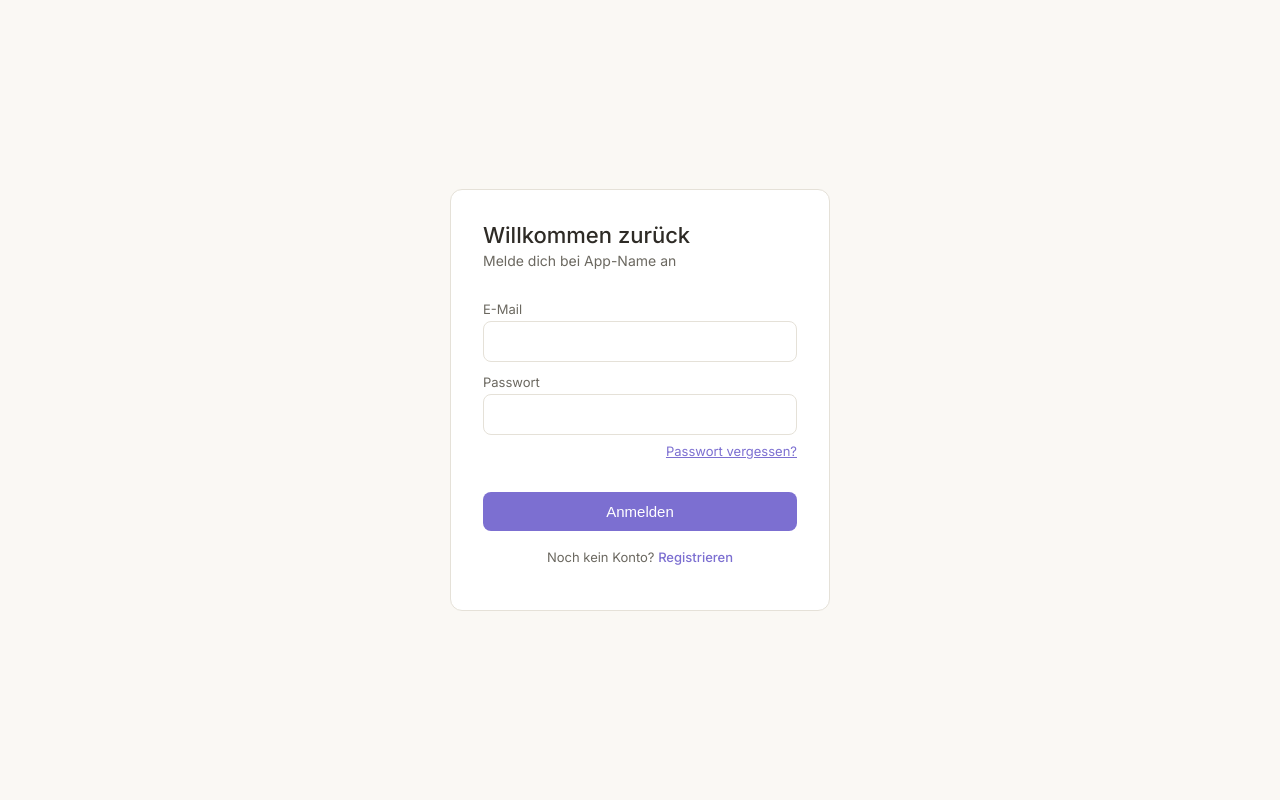
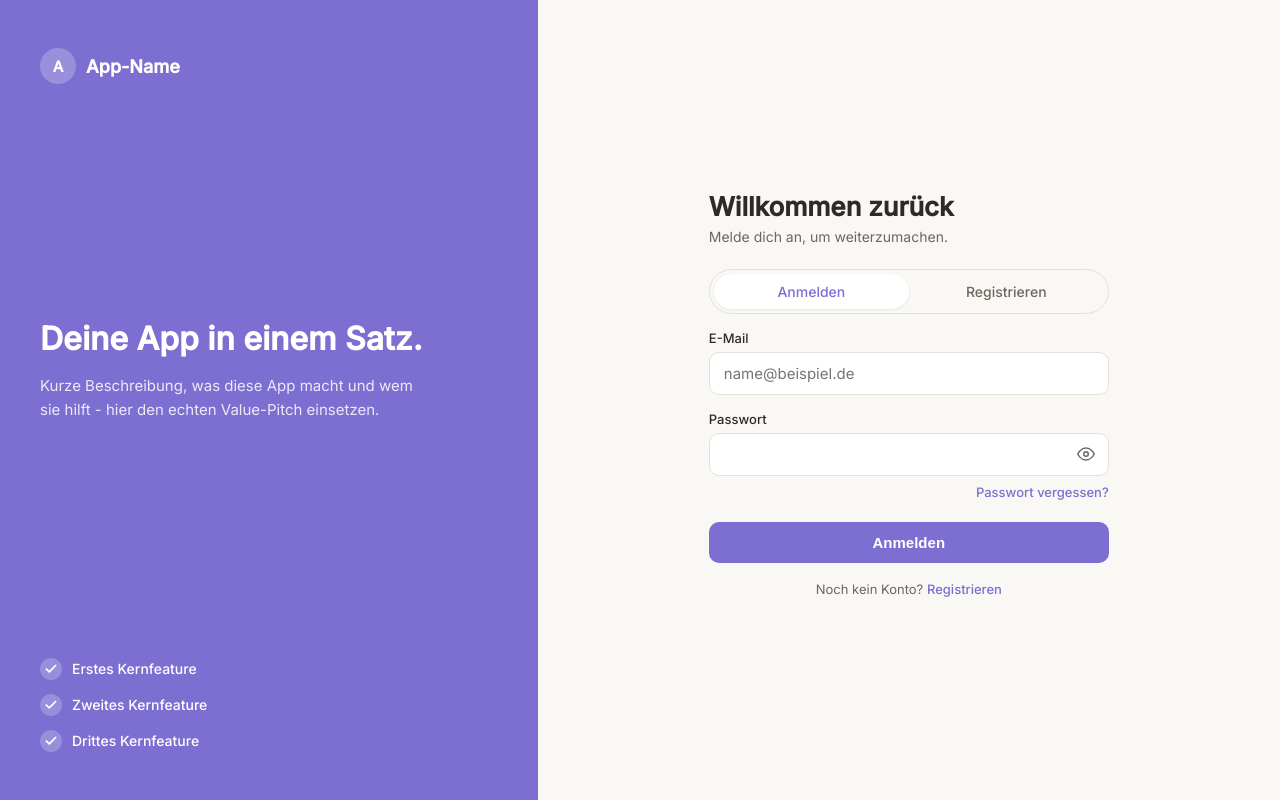
Before and after one commit to Vickiiv/plantori, a React (Vite) app in the folder frontend/: page /login in a window 1280 px wide. Built offline with nearby package versions, Linux system fonts and the light colour scheme; no server answers.

Commit message:
Redesign Login/Register as split-screen with tab switcher, add password visibility toggle and password confirmation

```diff
--- /dev/null
+++ b/frontend/src/components/AuthLayout.tsx
@@ -0,0 +1,68 @@
+import { ReactNode } from 'react';
+import { Link } from 'react-router-dom';
+
+interface AuthLayoutProps {
+  activeTab: 'login' | 'register';
+  title: string;
+  subtitle: string;
+  children: ReactNode;
+}
+
+// Platzhalter-Inhalte fuer die linke Seite - beim Anpassen fuer ein
+// konkretes Projekt einfach diese drei Konstanten ersetzen.
+const HEADLINE = 'Deine App in einem Satz.';
+const DESCRIPTION =
+  'Kurze Beschreibung, was diese App macht und wem sie hilft - hier den echten Value-Pitch einsetzen.';
+const BULLETS = ['Erstes Kernfeature', 'Zweites Kernfeature', 'Drittes Kernfeature'];
+
+export function AuthLayout({ activeTab, title, subtitle, children }: AuthLayoutProps) {
+  return (
+    <div className="auth-split">
+      <aside className="auth-side">
+        <div className="auth-side-logo">
+          <span className="auth-side-logo-icon">A</span>
+          <span>App-Name</span>
+        </div>
+
+        <div className="auth-side-middle">
+          <h1>{HEADLINE}</h1>
+          <p>{DESCRIPTION}</p>
+        </div>
+
+        <ul className="auth-side-bullets">
+          {BULLETS.map((bullet) => (
+            <li key={bullet}>
+              <CheckIcon /> {bullet}
+            </li>
+          ))}
+        </ul>
+      </aside>
+
+      <main className="auth-main">
+        <div className="auth-form-panel">
+          <h2>{title}</h2>
+          <p className="auth-subtitle">{subtitle}</p>
+
+          <div className="auth-tabs">
+            <Link to="/login" className={`auth-tab${activeTab === 'login' ? ' active' : ''}`}>
+              Anmelden
+            </Link>
+            <Link to="/register" className={`auth-tab${activeTab === 'register' ? ' active' : ''}`}>
+              Registrieren
+            </Link>
+          </div>
+
+          {children}
+        </div>
+      </main>
+    </div>
+  );
+}
+
+function CheckIcon() {
+  return (
+    <svg width="14" height="14" viewBox="0 0 24 24" fill="none" stroke="currentColor" strokeWidth="3" strokeLinecap="round" strokeLinejoin="round">
+      <polyline points="20 6 9 17 4 12" />
+    </svg>
+  );
+}
--- /dev/null
+++ b/frontend/src/components/PasswordInput.tsx
@@ -0,0 +1,40 @@
+import { useState, InputHTMLAttributes } from 'react';
+
+type PasswordInputProps = InputHTMLAttributes<HTMLInputElement>;
+
+export function PasswordInput(props: PasswordInputProps) {
+  const [visible, setVisible] = useState(false);
+
+  return (
+    <div className="password-input-wrapper">
+      <input {...props} type={visible ? 'text' : 'password'} />
+      <button
+        type="button"
+        className="password-toggle"
+        onClick={() => setVisible((v) => !v)}
+        aria-label={visible ? 'Passwort verbergen' : 'Passwort anzeigen'}
+        tabIndex={-1}
+      >
+        {visible ? <EyeOffIcon /> : <EyeIcon />}
+      </button>
+    </div>
+  );
+}
+
+function EyeIcon() {
+  return (
+    <svg width="18" height="18" viewBox="0 0 24 24" fill="none" stroke="currentColor" strokeWidth="2" strokeLinecap="round" strokeLinejoin="round">
+      <path d="M1 12s4-8 11-8 11 8 11 8-4 8-11 8-11-8-11-8Z" />
+      <circle cx="12" cy="12" r="3" />
+    </svg>
+  );
+}
+
+function EyeOffIcon() {
+  return (
+    <svg width="18" height="18" viewBox="0 0 24 24" fill="none" stroke="currentColor" strokeWidth="2" strokeLinecap="round" strokeLinejoin="round">
+      <path d="M9.9 4.24A9.12 9.12 0 0 1 12 4c7 0 11 8 11 8a13.16 13.16 0 0 1-1.67 2.68M6.61 6.61A13.526 13.526 0 0 0 1 12s4 8 11 8a9.26 9.26 0 0 0 5.39-1.61M14.12 14.12a3 3 0 1 1-4.24-4.24" />
+      <line x1="1" y1="1" x2="23" y2="23" />
+    </svg>
+  );
+}
--- a/frontend/src/pages/Login.tsx
+++ b/frontend/src/pages/Login.tsx
@@ -1,6 +1,8 @@
 import { FormEvent, useState } from 'react';
 import { Link, useNavigate } from 'react-router-dom';
 import { useAuth } from '../context/AuthContext';
+import { AuthLayout } from '../components/AuthLayout';
+import { PasswordInput } from '../components/PasswordInput';
 
 export function Login() {
   const { login } = useAuth();
@@ -21,19 +23,28 @@ export function Login() {
   }
 
   return (
-    <div className="auth-page">
-      <form className="auth-card" onSubmit={handleSubmit}>
-        <h1>Willkommen zurück</h1>
-        <p className="auth-subtitle">Melde dich bei App-Name an</p>
-
+    <AuthLayout activeTab="login" title="Willkommen zurück" subtitle="Melde dich an, um weiterzumachen.">
+      <form onSubmit={handleSubmit}>
         <label htmlFor="email">E-Mail</label>
-        <input id="email" type="email" value={email} onChange={(e) => setEmail(e.target.value)} required />
+        <input
+          id="email"
+          type="email"
+          placeholder="name@beispiel.de"
+          value={email}
+          onChange={(e) => setEmail(e.target.value)}
+          required
+        />
 
         <label htmlFor="password">Passwort</label>
-        <input id="password" type="password" value={password} onChange={(e) => setPassword(e.target.value)} required />
+        <PasswordInput
+          id="password"
+          value={password}
+          onChange={(e) => setPassword(e.target.value)}
+          required
+        />
 
-        <p style={{ textAlign: 'right', fontSize: 13, marginTop: 8 }}>
-          <Link to="/forgot-password" style={{ color: 'var(--color-primary)' }}>Passwort vergessen?</Link>
+        <p className="auth-forgot">
+          <Link to="/forgot-password">Passwort vergessen?</Link>
         </p>
 
         {error && <p className="auth-error">{error}</p>}
@@ -44,6 +55,6 @@ export function Login() {
           Noch kein Konto? <Link to="/register">Registrieren</Link>
         </p>
       </form>
-    </div>
+    </AuthLayout>
   );
 }
--- a/frontend/src/pages/Register.tsx
+++ b/frontend/src/pages/Register.tsx
@@ -1,6 +1,8 @@
 import { FormEvent, useState } from 'react';
 import { Link, useNavigate } from 'react-router-dom';
 import { useAuth } from '../context/AuthContext';
+import { AuthLayout } from '../components/AuthLayout';
+import { PasswordInput } from '../components/PasswordInput';
 
 export function Register() {
   const { register } = useAuth();
@@ -8,11 +10,18 @@ export function Register() {
   const [name, setName] = useState('');
   const [email, setEmail] = useState('');
   const [password, setPassword] = useState('');
+  const [passwordConfirm, setPasswordConfirm] = useState('');
   const [error, setError] = useState('');
 
   async function handleSubmit(e: FormEvent) {
     e.preventDefault();
     setError('');
+
+    if (password !== passwordConfirm) {
+      setError('Die Passwörter stimmen nicht überein.');
+      return;
+    }
+
     try {
       await register(name, email, password);
       navigate('/dashboard');
@@ -22,19 +31,38 @@ export function Register() {
   }
 
   return (
-    <div className="auth-page">
-      <form className="auth-card" onSubmit={handleSubmit}>
-        <h1>Konto erstellen</h1>
-        <p className="auth-subtitle">Starte mit App-Name</p>
-
+    <AuthLayout activeTab="register" title="Konto erstellen" subtitle="Starte jetzt mit App-Name.">
+      <form onSubmit={handleSubmit}>
         <label htmlFor="name">Name</label>
         <input id="name" type="text" value={name} onChange={(e) => setName(e.target.value)} required />
 
         <label htmlFor="email">E-Mail</label>
-        <input id="email" type="email" value={email} onChange={(e) => setEmail(e.target.value)} required />
+        <input
+          id="email"
+          type="email"
+          placeholder="name@beispiel.de"
+          value={email}
+          onChange={(e) => setEmail(e.target.value)}
+          required
+        />
 
         <label htmlFor="password">Passwort</label>
-        <input id="password" type="password" value={password} onChange={(e) => setPassword(e.target.value)} required minLength={8} />
+        <PasswordInput
+          id="password"
+          value={password}
+          onChange={(e) => setPassword(e.target.value)}
+          required
+          minLength={8}
+        />
+
+        <label htmlFor="passwordConfirm">Passwort wiederholen</label>
+        <PasswordInput
+          id="passwordConfirm"
+          value={passwordConfirm}
+          onChange={(e) => setPasswordConfirm(e.target.value)}
+          required
+          minLength={8}
+        />
 
         {error && <p className="auth-error">{error}</p>}
 
@@ -44,6 +72,6 @@ export function Register() {
           Schon ein Konto? <Link to="/login">Anmelden</Link>
         </p>
       </form>
-    </div>
+    </AuthLayout>
   );
 }
--- a/frontend/src/styles/theme.css
+++ b/frontend/src/styles/theme.css
@@ -169,6 +169,216 @@ body {
   color: white;
 }
 
+/* Split-Layout fuer Login/Register (Platzhalter-Inhalte in AuthLayout.tsx) */
+
+.auth-split {
+  min-height: 100vh;
+  display: flex;
+}
+
+.auth-side {
+  display: none;
+}
+
+@media (min-width: 900px) {
+  .auth-side {
+    display: flex;
+    flex-direction: column;
+    justify-content: space-between;
+    width: 42%;
+    min-width: 320px;
+    padding: 48px 40px;
+    background: var(--color-primary);
+    color: white;
+  }
+}
+
+.auth-side-logo {
+  display: flex;
+  align-items: center;
+  gap: 10px;
+  font-weight: 600;
+  font-size: 18px;
+}
+
+.auth-side-logo-icon {
+  width: 36px;
+  height: 36px;
+  border-radius: 50%;
+  background: rgba(255, 255, 255, 0.22);
+  display: flex;
+  align-items: center;
+  justify-content: center;
+  font-size: 15px;
+  font-weight: 700;
+}
+
+.auth-side-middle h1 {
+  font-size: 32px;
+  font-weight: 700;
+  line-height: 1.2;
+  margin: 0 0 16px;
+}
+
+.auth-side-middle p {
+  font-size: 15px;
+  line-height: 1.6;
+  color: rgba(255, 255, 255, 0.85);
+  max-width: 380px;
+  margin: 0;
+}
+
+.auth-side-bullets {
+  list-style: none;
+  padding: 0;
+  margin: 0;
+  display: flex;
+  flex-direction: column;
+  gap: 14px;
+}
+
+.auth-side-bullets li {
+  display: flex;
+  align-items: center;
+  gap: 10px;
+  font-size: 14px;
+  font-weight: 500;
+}
+
+.auth-side-bullets li svg {
+  flex-shrink: 0;
+  width: 22px;
+  height: 22px;
+  padding: 4px;
+  border-radius: 50%;
+  background: rgba(255, 255, 255, 0.22);
+  box-sizing: border-box;
+}
+
+.auth-main {
+  flex: 1;
+  display: flex;
+  align-items: center;
+  justify-content: center;
+  padding: 24px;
+}
+
+.auth-form-panel {
+  width: 100%;
+  max-width: 400px;
+}
+
+.auth-form-panel h2 {
+  font-size: 26px;
+  font-weight: 700;
+  margin: 0 0 6px;
+}
+
+.auth-tabs {
+  display: flex;
+  background: var(--color-bg);
+  border: 1px solid var(--color-border);
+  border-radius: 999px;
+  padding: 4px;
+  margin: 24px 0 4px;
+}
+
+.auth-tab {
+  flex: 1;
+  text-align: center;
+  padding: 9px 0;
+  border-radius: 999px;
+  font-size: 14px;
+  font-weight: 500;
+  text-decoration: none;
+  color: var(--color-text-muted);
+}
+
+.auth-tab.active {
+  background: var(--color-surface);
+  color: var(--color-primary);
+  box-shadow: 0 1px 3px rgba(0, 0, 0, 0.08);
+}
+
+.auth-form-panel form label {
+  display: block;
+  font-size: 13px;
+  font-weight: 500;
+  margin-top: 16px;
+  margin-bottom: 6px;
+}
+
+.auth-form-panel form input {
+  width: 100%;
+  padding: 11px 14px;
+  border: 1px solid var(--color-border);
+  border-radius: 10px;
+  font-size: 15px;
+  font-family: inherit;
+}
+
+.auth-form-panel form input:focus {
+  outline: 2px solid var(--color-primary);
+  outline-offset: 1px;
+  border-color: var(--color-primary);
+}
+
+.password-input-wrapper {
+  position: relative;
+}
+
+.password-input-wrapper input {
+  padding-right: 42px !important;
+}
+
+.password-toggle {
+  position: absolute;
+  right: 10px;
+  top: 50%;
+  transform: translateY(-50%);
+  background: none;
+  border: none;
+  color: var(--color-text-muted);
+  cursor: pointer;
+  display: flex;
+  align-items: center;
+  justify-content: center;
+  padding: 4px;
+}
+
+.password-toggle:hover {
+  color: var(--color-text);
+}
+
+.auth-forgot {
+  text-align: right;
+  font-size: 13px;
+  margin: 8px 0 0;
+}
+
+.auth-forgot a {
+  color: var(--color-primary);
+  font-weight: 500;
+  text-decoration: none;
+}
+
+.auth-form-panel form button[type='submit'] {
+  width: 100%;
+  margin-top: 22px;
+  padding: 12px;
+  border: none;
+  border-radius: 10px;
+  background: var(--color-primary);
+  color: white;
+  font-size: 15px;
+  font-weight: 600;
+  cursor: pointer;
+}
+
+.auth-form-panel form button[type='submit']:hover {
+  background: var(--color-primary-dark);
+}
+
 .page-center {
   min-height: 100vh;
   display: flex;
```
Also changed, not shown: 1 other file (tests, documents, lock files or other folders).
